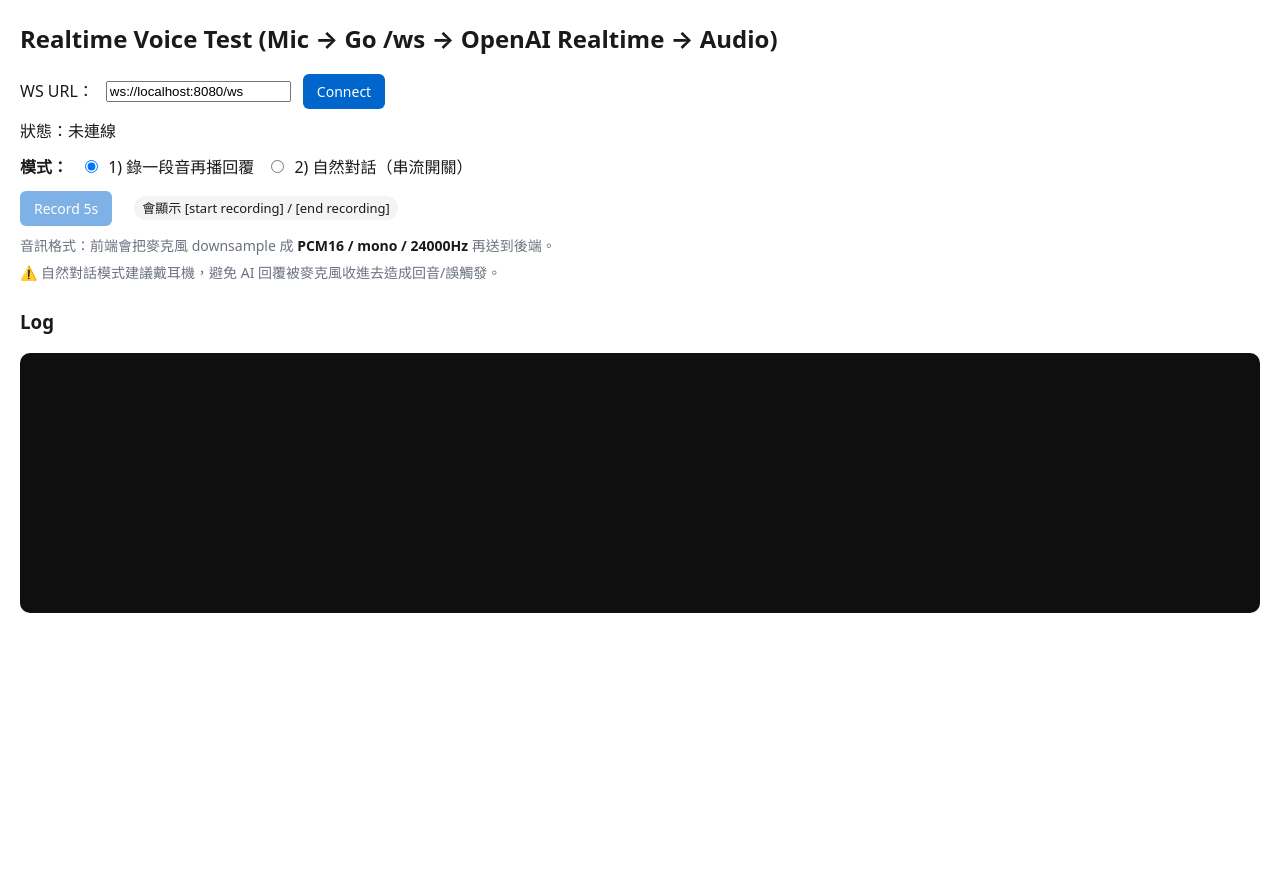
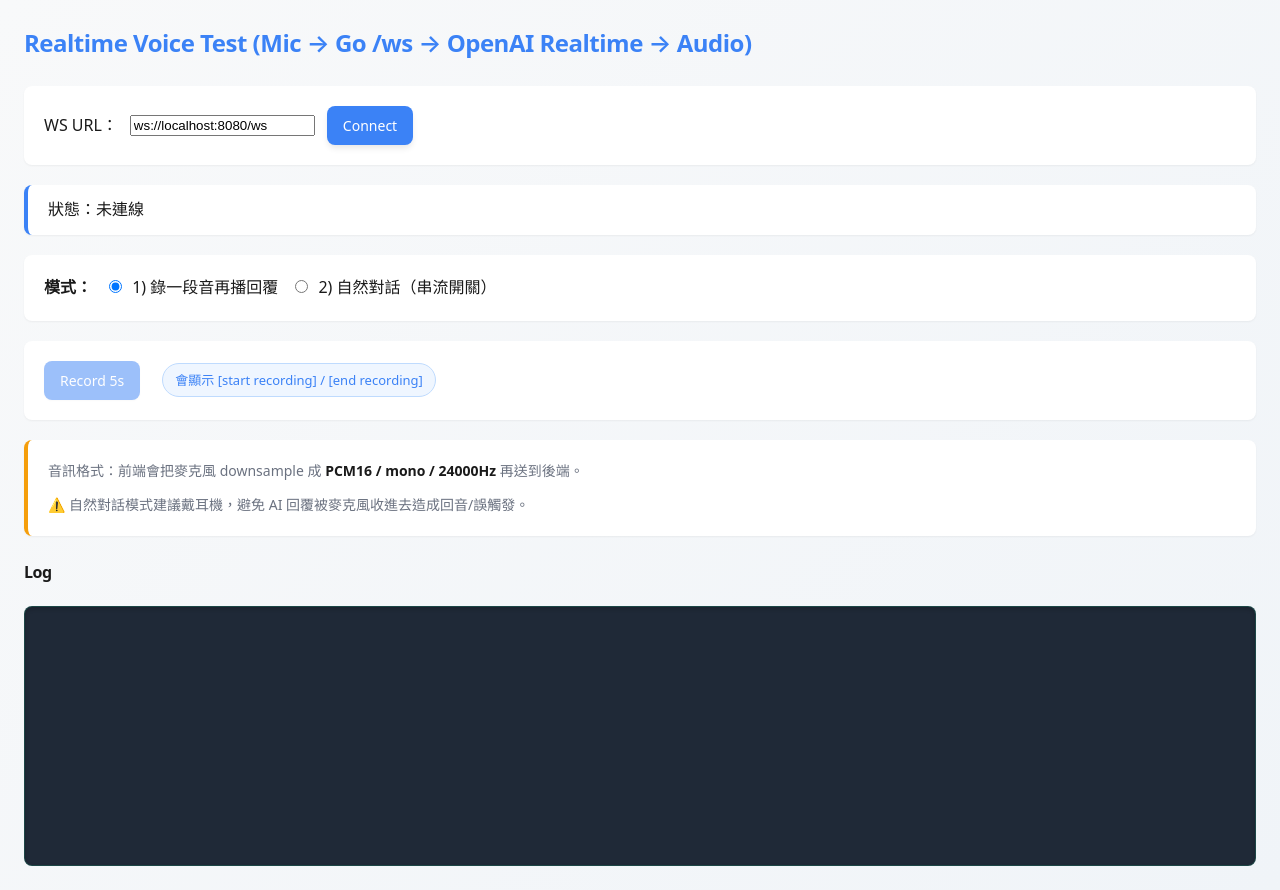
Before and after one commit to mcps5601/realtime-proxy, a plain HTML site: page web/index.html in a window 1280 px wide. Before the commit the page ends 800 px from the top, so only its background shows below. Drawn offline with Linux system fonts and the light colour scheme.

Commit message:
style: css update

```diff
--- a/web/styles.css
+++ b/web/styles.css
@@ -1,22 +1,30 @@
 /* Clean & Simple Palette */
 :root {
-  --color-bg: #ffffff;
+  --color-bg: #f8f9fa;
+  --color-bg-secondary: #ffffff;
   --color-text: #1a1a1a;
-  --color-border: #e0e0e0;
-  --color-accent: #0066cc;
+  --color-text-secondary: #6b7280;
+  --color-border: #e5e7eb;
+  --color-accent: #3b82f6;
+  --color-accent-dark: #1d4ed8;
   --color-success: #10b981;
   --color-warning: #f59e0b;
   --color-error: #ef4444;
-  --color-log-bg: #0f0f0f;
-  --color-log-text: #00ff00;
-  --color-pill-bg: #f3f4f6;
+  --color-log-bg: #1f2937;
+  --color-log-text: #10b981;
+  --color-pill-bg: #eff6ff;
+  --color-pill-border: #bfdbfe;
   --color-hint-text: #6b7280;
   --spacing-xs: 8px;
   --spacing-sm: 10px;
   --spacing-md: 12px;
   --spacing-lg: 20px;
+  --spacing-xl: 24px;
   --font-family: ui-sans-serif, system-ui, -apple-system, "PingFang TC", "Noto Sans TC", sans-serif;
-  --border-radius: 10px;
+  --border-radius: 8px;
+  --shadow-sm: 0 1px 2px 0 rgba(0, 0, 0, 0.05);
+  --shadow-md: 0 4px 6px -1px rgba(0, 0, 0, 0.1);
+  --shadow-lg: 0 10px 15px -3px rgba(0, 0, 0, 0.1);
 }
 
 * {
@@ -25,66 +33,107 @@
 
 body {
   font-family: var(--font-family);
-  padding: var(--spacing-lg);
+  padding: var(--spacing-xl);
   color: var(--color-text);
   background-color: var(--color-bg);
+  background: linear-gradient(135deg, #f8f9fa 0%, #f0f4f8 100%);
   margin: 0;
   line-height: 1.6;
+  min-height: 100vh;
 }
 
 h2, h3 {
   color: var(--color-text);
-  margin-top: 24px;
-  margin-bottom: 16px;
+  font-weight: 600;
+  letter-spacing: -0.5px;
 }
 
-h2:first-child {
+h2 {
+  font-size: 24px;
   margin-top: 0;
+  margin-bottom: var(--spacing-xl);
+  color: var(--color-accent);
+}
+
+h3 {
+  font-size: 16px;
+  margin-top: var(--spacing-xl);
+  margin-bottom: var(--spacing-lg);
+  color: var(--color-text);
 }
 
 button {
-  padding: var(--spacing-xs) 14px;
+  padding: 10px 16px;
   margin-right: var(--spacing-sm);
   background-color: var(--color-accent);
   color: white;
   border: none;
-  border-radius: 6px;
+  border-radius: var(--border-radius);
   cursor: pointer;
   font-size: 14px;
+  font-weight: 500;
   font-family: var(--font-family);
-  transition: background-color 0.2s ease;
+  transition: all 0.3s cubic-bezier(0.4, 0, 0.2, 1);
+  box-shadow: var(--shadow-md);
+  position: relative;
+  overflow: hidden;
+}
+
+button::before {
+  content: '';
+  position: absolute;
+  top: 50%;
+  left: 50%;
+  width: 0;
+  height: 0;
+  border-radius: 50%;
+  background: rgba(255, 255, 255, 0.3);
+  transform: translate(-50%, -50%);
+  transition: width 0.6s, height 0.6s;
 }
 
 button:hover:not(:disabled) {
-  background-color: #0052a3;
+  background-color: var(--color-accent-dark);
+  box-shadow: var(--shadow-lg);
+  transform: translateY(-2px);
+}
+
+button:hover:not(:disabled)::before {
+  width: 300px;
+  height: 300px;
 }
 
 button:active:not(:disabled) {
-  background-color: #003d7a;
+  transform: translateY(0);
 }
 
 button:disabled {
   opacity: 0.5;
   cursor: not-allowed;
+  box-shadow: var(--shadow-sm);
 }
 
 input[type="text"],
 input[type="url"] {
-  padding: var(--spacing-xs);
+  padding: 10px 12px;
   width: 380px;
   max-width: 90vw;
-  border: 1px solid var(--color-border);
-  border-radius: 6px;
+  border: 2px solid var(--color-border);
+  border-radius: var(--border-radius);
   font-family: var(--font-family);
   font-size: 14px;
-  transition: border-color 0.2s ease;
+  background-color: var(--color-bg-secondary);
+  color: var(--color-text);
+  transition: all 0.3s ease;
+  box-shadow: var(--shadow-sm);
 }
 
 input[type="text"]:focus,
 input[type="url"]:focus {
   outline: none;
   border-color: var(--color-accent);
-  box-shadow: 0 0 0 3px rgba(0, 102, 204, 0.1);
+  box-shadow: 0 0 0 4px rgba(59, 130, 246, 0.1);
+  background-color: #fafbfc;
 }
 
 input[type="radio"] {
@@ -98,22 +147,29 @@ label {
 }
 
 #status {
-  margin: var(--spacing-sm) 0;
+  margin: var(--spacing-lg) 0;
+  padding: var(--spacing-md) var(--spacing-lg);
   font-weight: 500;
   color: var(--color-text);
+  background-color: var(--color-bg-secondary);
+  border-left: 4px solid var(--color-accent);
+  border-radius: var(--border-radius);
+  box-shadow: var(--shadow-sm);
 }
 
 #log {
   white-space: pre-wrap;
   background-color: var(--color-log-bg);
   color: var(--color-log-text);
-  padding: var(--spacing-md);
+  padding: var(--spacing-lg);
   border-radius: var(--border-radius);
   height: 260px;
   overflow: auto;
   font-family: 'Monaco', 'Menlo', 'Ubuntu Mono', monospace;
   font-size: 13px;
-  line-height: 1.5;
+  line-height: 1.6;
+  box-shadow: inset 0 2px 4px rgba(0, 0, 0, 0.2);
+  border: 1px solid rgba(16, 185, 129, 0.2);
 }
 
 /* Scrollbar styling for log */
@@ -122,16 +178,17 @@ label {
 }
 
 #log::-webkit-scrollbar-track {
-  background: rgba(0, 255, 0, 0.05);
+  background: rgba(16, 185, 129, 0.05);
+  border-radius: 4px;
 }
 
 #log::-webkit-scrollbar-thumb {
-  background: rgba(0, 255, 0, 0.2);
+  background: rgba(16, 185, 129, 0.3);
   border-radius: 4px;
 }
 
 #log::-webkit-scrollbar-thumb:hover {
-  background: rgba(0, 255, 0, 0.3);
+  background: rgba(16, 185, 129, 0.5);
 }
 
 .row {
@@ -139,18 +196,31 @@ label {
   align-items: center;
   gap: var(--spacing-md);
   flex-wrap: wrap;
-  margin: var(--spacing-sm) 0;
+  margin: var(--spacing-lg) 0;
+  padding: var(--spacing-lg);
+  background-color: var(--color-bg-secondary);
+  border-radius: var(--border-radius);
+  box-shadow: var(--shadow-sm);
 }
 
 .hint {
   color: var(--color-hint-text);
   font-size: 14px;
-  margin-top: var(--spacing-xs);
-  line-height: 1.4;
+  line-height: 1.6;
+  padding: var(--spacing-lg);
+  background-color: var(--color-bg-secondary);
+  border-left: 4px solid var(--color-warning);
+  border-radius: var(--border-radius);
+  margin-top: var(--spacing-lg);
+  box-shadow: var(--shadow-sm);
 }
 
 .hint div {
-  margin-bottom: 8px;
+  margin-bottom: 12px;
+}
+
+.hint div:last-child {
+  margin-bottom: 0;
 }
 
 .hint b {
@@ -160,28 +230,36 @@ label {
 
 .pill {
   display: inline-block;
-  padding: 2px 8px;
+  padding: 6px 12px;
   border-radius: 999px;
   background-color: var(--color-pill-bg);
-  color: var(--color-text);
+  border: 1px solid var(--color-pill-border);
+  color: var(--color-accent);
   font-size: 13px;
+  font-weight: 500;
   white-space: nowrap;
 }
 
 /* Media queries for small screens */
 @media (max-width: 600px) {
   body {
-    padding: var(--spacing-sm);
+    padding: var(--spacing-lg);
   }
 
-  h2, h3 {
-    font-size: 18px;
+  h2 {
+    font-size: 20px;
+    margin-bottom: var(--spacing-lg);
+  }
+
+  h3 {
+    font-size: 14px;
   }
 
   .row {
     flex-direction: column;
     align-items: flex-start;
     gap: var(--spacing-sm);
+    padding: var(--spacing-lg);
   }
 
   input[type="text"],
```
